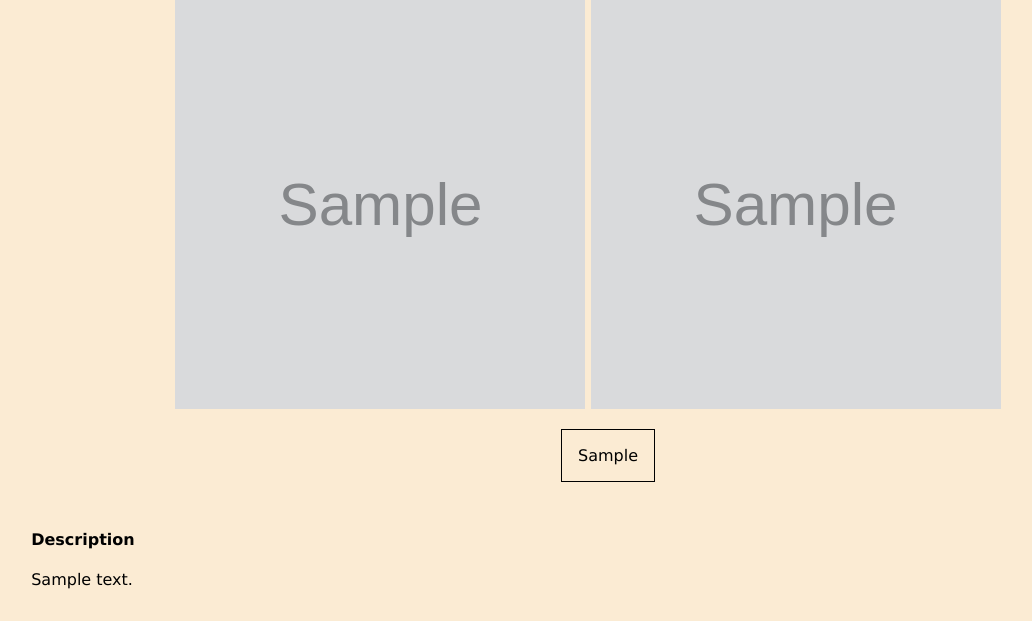
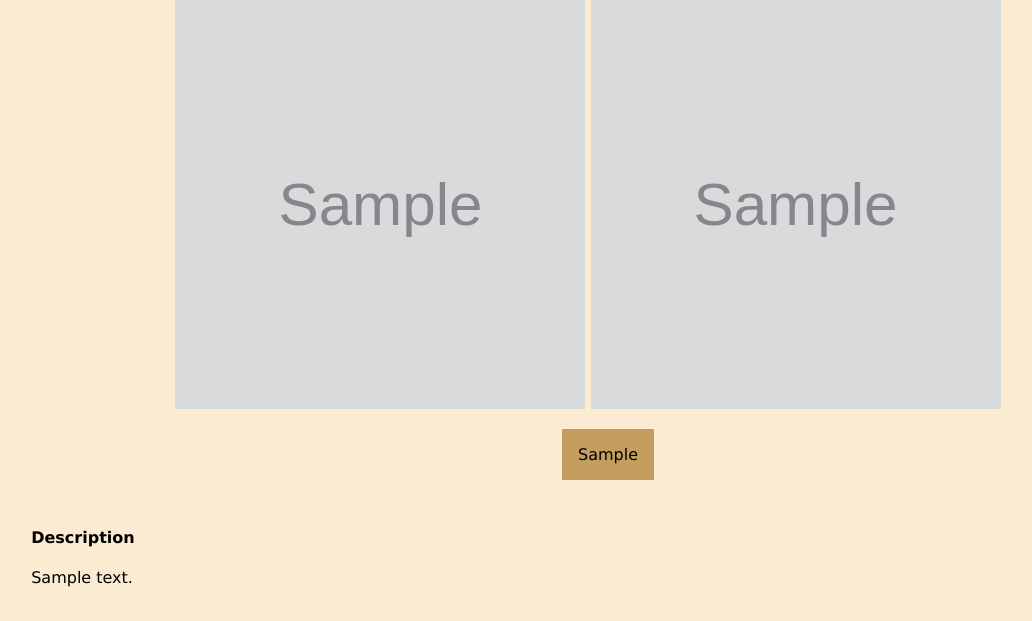
Before and after one commit to GalijotasE/looking_to_stay, a Django app: page /hotels/1 in a window 1280 px wide. Shown: the part 1082-1703 px from the top of the page, without its empty margins (52-1084 px from the left). After the commit the page ends 1669 px from the top, so only its background shows below. Run offline with Django 4.2, Linux system fonts and the light colour scheme; tables that the repository leaves empty hold one stand-in row (values such as "Sample post"); grey boxes marked "Sample" are stand-in pictures.

Commit message:
click here to see recent changes

```diff
--- a/looking_to_stay/looking_to_stay_app/templates/lookingtostay/hotel_detail.html
+++ b/looking_to_stay/looking_to_stay_app/templates/lookingtostay/hotel_detail.html
@@ -45,10 +45,14 @@
       .amenity li {
         list-style: none;
         white-space: nowrap;
-        border: 1px solid black;
         padding: 1rem;
         margin: 0 -15px;
         flex-wrap: wrap;
+        background-color: rgb(195, 158, 94);
+    }
+
+    .amenity li:hover {
+        background-color: rgb(197, 149, 67);
     }
 
     .amenity {
```
